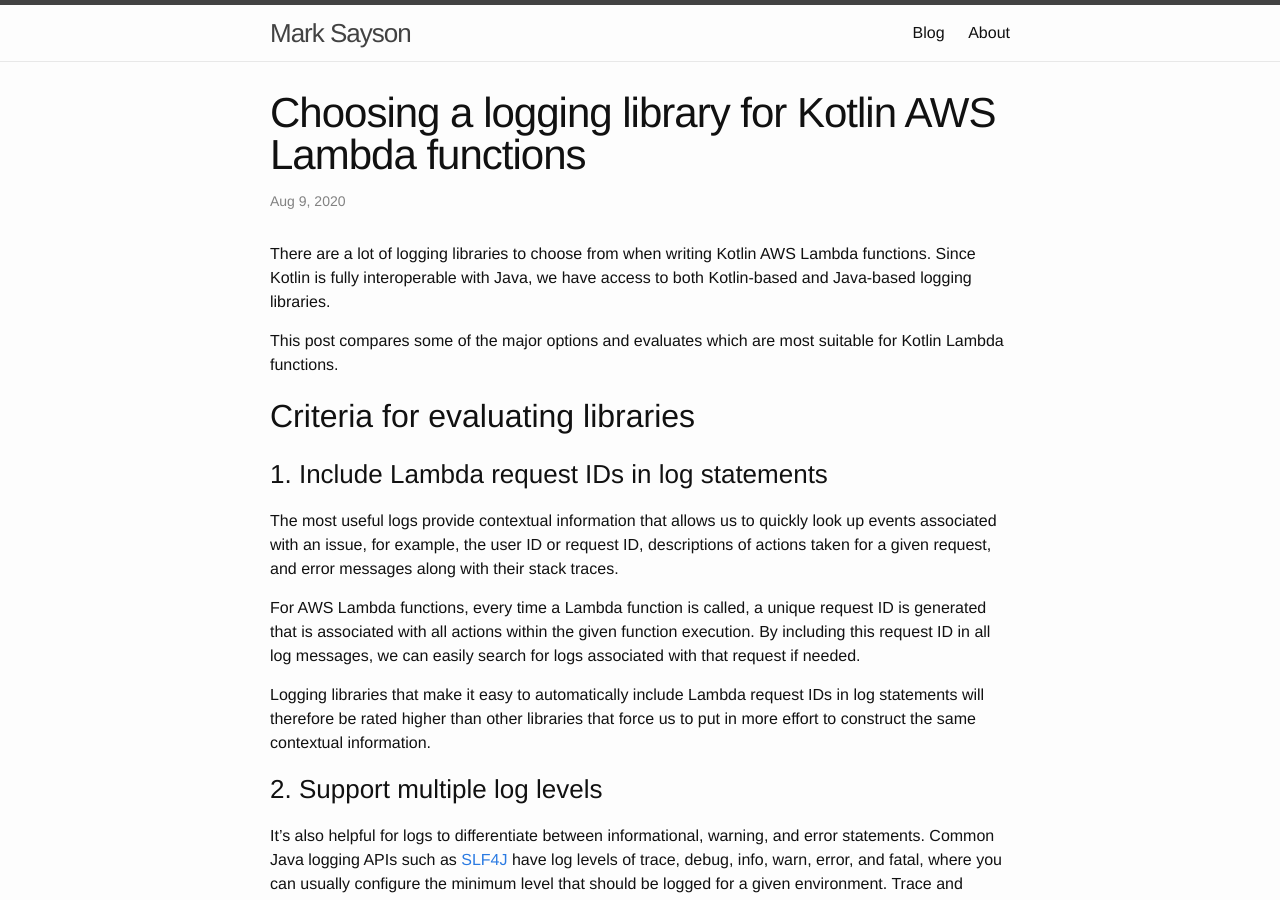
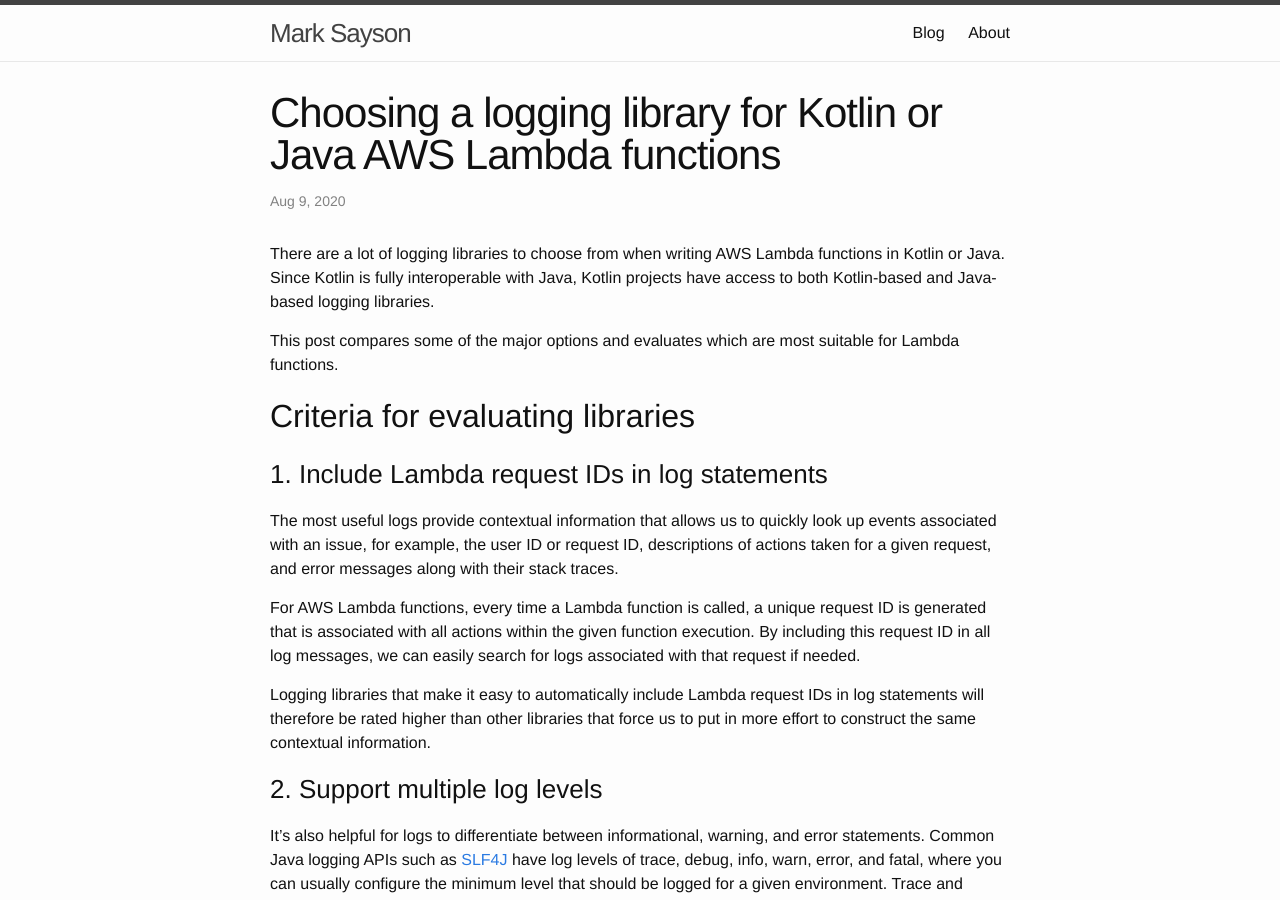
Before and after one commit to msayson/msayson.github.io, a Jekyll site: the page built from _posts/2020-08-08-choosing-kotlin-logging-library-for-aws-lambda.markdown, in a window 1280 px wide and 900 px high. Built offline with Jekyll 4.4.1, drawn with Linux system fonts in a browser that asks for light colours; some of the changed text lies outside the part shown.

Commit message:
Updated Kotlin logging post to extend to Java

```diff
--- a/_posts/2020-08-08-choosing-kotlin-logging-library-for-aws-lambda.markdown
+++ b/_posts/2020-08-08-choosing-kotlin-logging-library-for-aws-lambda.markdown
@@ -1,14 +1,14 @@
 ---
 layout: post
-title:  "Choosing a logging library for Kotlin AWS Lambda functions"
+title:  "Choosing a logging library for Kotlin or Java AWS Lambda functions"
 date:   2020-08-08 20:00:00 -0700
 categories: [aws, programming-languages]
-excerpt: "<p>There are a lot of logging libraries to choose from when writing Kotlin AWS Lambda functions.  Since Kotlin is fully interoperable with Java, we have access to both Kotlin-based and Java-based logging libraries.</p><p>This post compares some of the major options and evaluates which are most suitable for Kotlin Lambda functions.</p>"
+excerpt: "<p>There are a lot of logging libraries to choose from when writing AWS Lambda functions in Kotlin or Java.  Since Kotlin is fully interoperable with Java, Kotlin projects have access to both Kotlin-based and Java-based logging libraries.</p><p>This post compares some of the major options and evaluates which are most suitable for Lambda functions.</p>"
 ---
 
-There are a lot of logging libraries to choose from when writing Kotlin AWS Lambda functions.  Since Kotlin is fully interoperable with Java, we have access to both Kotlin-based and Java-based logging libraries.
+There are a lot of logging libraries to choose from when writing AWS Lambda functions in Kotlin or Java.  Since Kotlin is fully interoperable with Java, Kotlin projects have access to both Kotlin-based and Java-based logging libraries.
 
-This post compares some of the major options and evaluates which are most suitable for Kotlin Lambda functions.
+This post compares some of the major options and evaluates which are most suitable for Lambda functions.
 
 ## Criteria for evaluating libraries
 
@@ -70,7 +70,7 @@ Log4j2 has significantly better performance than both its earlier iteration of L
 
 There are many options for logging in Kotlin AWS Lambda functions since we have access to both Kotlin and Java libraries.
 
-aws-lambda-java-log4j2 is my preferred choice for now since it includes Lambda request IDs in logs, supports standard log levels, handles multi-line log statements, and uses an underlying logging implementation that is more performant than the one used by the other top contender.
+For either Kotlin or Java, aws-lambda-java-log4j2 is my preferred choice for now since it includes Lambda request IDs in logs, supports standard log levels, handles multi-line log statements, and uses an underlying logging implementation that is more performant than the one used by the other top contender.
 
 See the [AWS documentation on Lambda function logging in Java with Log4j 2 and SLF4J](https://docs.aws.amazon.com/lambda/latest/dg/java-logging.html#java-logging-log4j2) for more details on how to use it.
 
```
